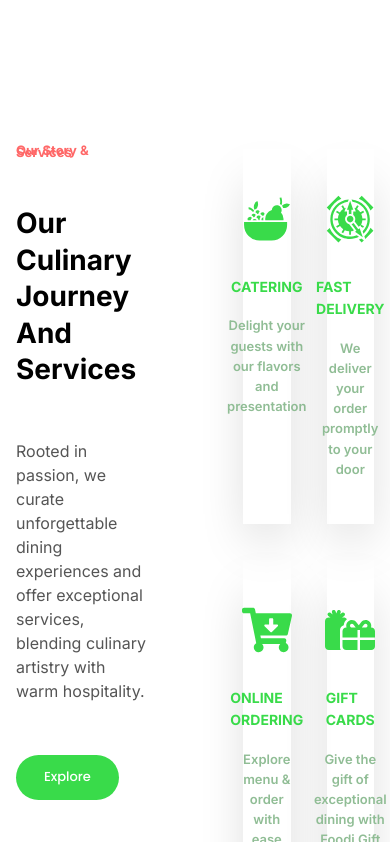
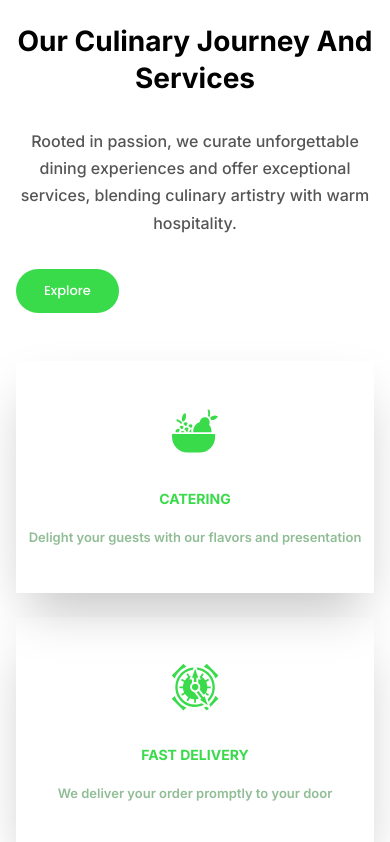
Before and after one commit to basudevkumer/foodi, a React (Vite) app: page / in a window 390 px wide. Shown: the part 3142-3984 px from the top of the page. Built offline with nearby package versions, Linux system fonts and the light colour scheme.

Commit message:
feat: in Story  part aded responsive added

```diff
--- a/src/components/home/story/Story.jsx
+++ b/src/components/home/story/Story.jsx
@@ -6,28 +6,43 @@ import { storCardArray } from "../../../helper/ProjectArrObj";
 
 const Story = () => {
   return (
-    <section>
+    <section className="overflow-hidden">
       <Container>
-        <div className="grid grid-cols-2  gap-x-[96px] py-[260px]">
-          <div className="">
-            <p className="font-inter  p6 text-quaternary">
+        <div className="grid grid-cols-1 lg:grid-cols-2 gap-y-12 lg:gap-x-[96px] py-[100px] md:py-[160px] lg:py-[260px]">
+
+          {/* Left - Text */}
+          <div className="text-center lg:text-left">
+            <p className="font-inter p6 text-quaternary">
               Our Story & Services
             </p>
-            <h2 className="py-[52px] h2  font-inter text-primary">
+            <h2 className="py-8 lg:py-[52px] h2 font-inter text-primary">
               Our Culinary Journey And Services
             </h2>
-            <p className=" text-tarnary2 font-inter font-inter lg:w-[502px]">
+            <p className="p1 text-tarnary2 font-inter lg:w-[502px]">
               Rooted in passion, we curate unforgettable dining experiences and
               offer exceptional services, blending culinary artistry with warm
               hospitality.
             </p>
-            <Button text={"Explore"} className={"mt-[52px]"} />
+            <Button
+              text={"Explore"}
+              className={"mt-8 lg:mt-[52px]"}
+            />
           </div>
-          <div className="grid grid-cols-2 gap-9">
+
+          {/* Right - Story Cards */}
+          <div className="grid grid-cols-1 sm:grid-cols-2 gap-6 lg:gap-9">
             {storCardArray.map((items) => {
-              return <StoryCard icons={items.icon} key={items.id} title={items.title} description={items.description} />;
+              return (
+                <StoryCard
+                  icons={items.icon}
+                  key={items.id}
+                  title={items.title}
+                  description={items.description}
+                />
+              );
             })}
           </div>
+
         </div>
       </Container>
     </section>
```
